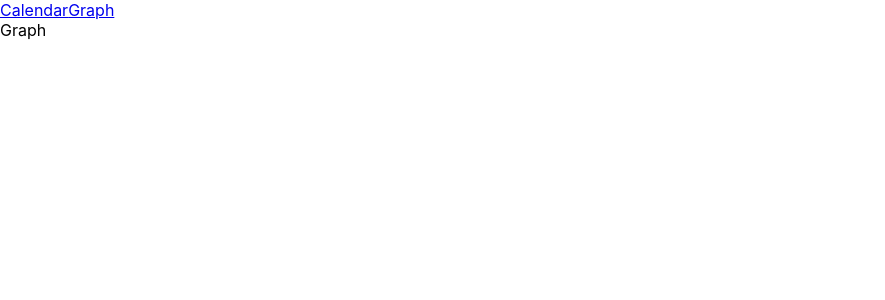
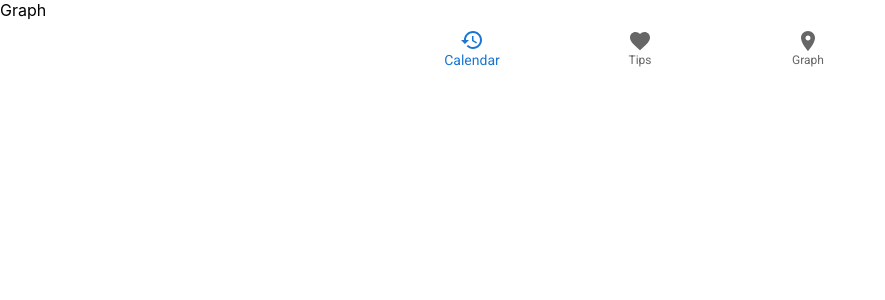
Before and after one commit to adamva/CMPUT302-emotion-tracker, a React (Create React App) app in the folder ui/: page /#/graph in a window 1280 px wide. Shown: the top 300 px of the page, without its empty margins (0-885 px from the left). Built offline with nearby package versions, Linux system fonts and the light colour scheme.

Commit message:
setup simple bottom navigation

```diff
--- a/ui/src/App.js
+++ b/ui/src/App.js
@@ -2,17 +2,20 @@ import { Routes, Route } from 'react-router-dom';
 
 import './App.css';
 import Navbar from './components/Navbar/Navbar';
+import SimpleBottomNavigation from './components/Navbar/SimpleBottomNavigation';
 import Calendar from './routes/Calendar';
 import Graph from './routes/Graph';
+import Tips from './routes/Tips';
 
 function App() {
   return (
     <>
-      <Navbar />
       <Routes>
-        <Route path="/" element={<Calendar />} />
+        <Route path="/" element={<Tips />} />
+        <Route path="/calendar" element={<Calendar />} />
         <Route path="/graph" element={<Graph />} />
       </Routes>
+      <SimpleBottomNavigation />
     </>
   );
 }
--- /dev/null
+++ b/ui/src/components/Navbar/SimpleBottomNavigation.js
@@ -0,0 +1,28 @@
+import React, { useState } from 'react';
+import { Link as ReactRouterDomLink } from 'react-router-dom';
+import Box from '@mui/material/Box';
+import BottomNavigation from '@mui/material/BottomNavigation';
+import BottomNavigationAction from '@mui/material/BottomNavigationAction';
+import RestoreIcon from '@mui/icons-material/Restore';
+import FavoriteIcon from '@mui/icons-material/Favorite';
+import LocationOnIcon from '@mui/icons-material/LocationOn';
+
+export default function SimpleBottomNavigation() {
+  const [value, setValue] = useState(0);
+
+  return (
+    <Box sx={{ width: '100%' }}>
+      <BottomNavigation
+        showLabels
+        value={value}
+        onChange={(event, newValue) => {
+          setValue(newValue);
+        }}
+      >
+        <BottomNavigationAction LinkComponent={ReactRouterDomLink} to="/calendar" label="Calendar" icon={<RestoreIcon />} />
+        <BottomNavigationAction LinkComponent={ReactRouterDomLink} to="/" label="Tips" icon={<FavoriteIcon />} />
+        <BottomNavigationAction LinkComponent={ReactRouterDomLink} to="/graph" label="Graph" icon={<LocationOnIcon />} />
+      </BottomNavigation>
+    </Box>
+  );
+}
--- /dev/null
+++ b/ui/src/routes/Tips.js
@@ -0,0 +1,9 @@
+import React from 'react'
+
+const Tips = () => {
+  return (
+    <div>Tips</div>
+  )
+}
+
+export default Tips
```
